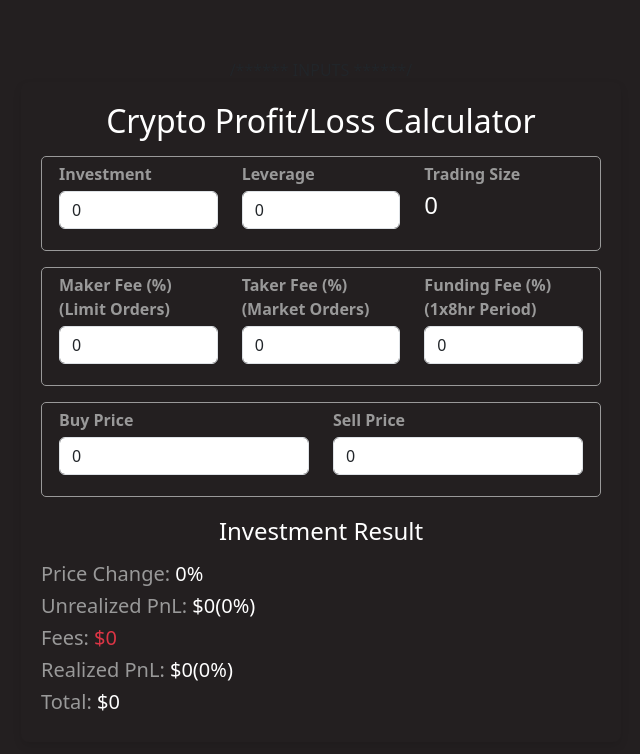
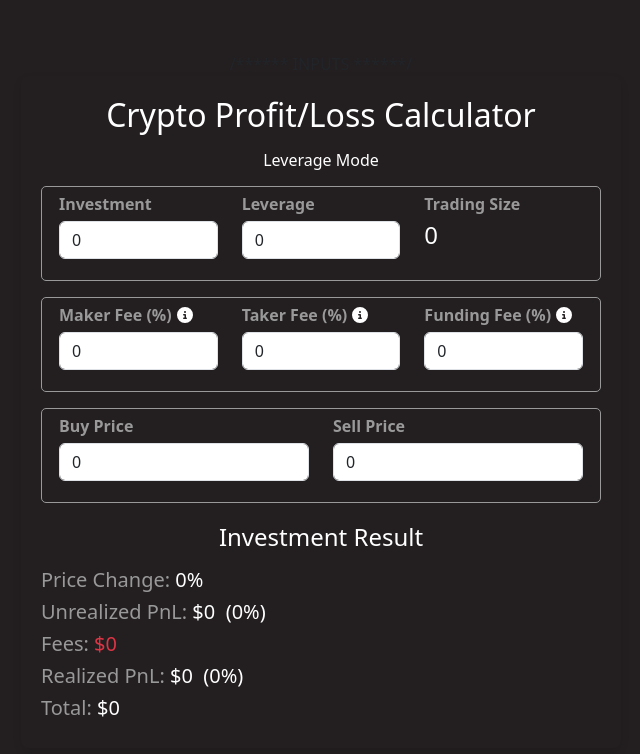
Before and after one commit to nsay/crypto-stocks-calculator, a React (Vite) app: page / in a window 1280 px wide. Shown: the top 754 px of the page, without its empty margins (319-959 px from the left). Built offline with nearby package versions, Linux system fonts and the light colour scheme.

Commit message:
added tooltip and icons

```diff
--- a/package.json
+++ b/package.json
@@ -10,6 +10,11 @@
     "preview": "vite preview"
   },
   "dependencies": {
+    "@fortawesome/fontawesome-svg-core": "^6.7.2",
+    "@fortawesome/free-brands-svg-icons": "^6.7.2",
+    "@fortawesome/free-regular-svg-icons": "^6.7.2",
+    "@fortawesome/free-solid-svg-icons": "^6.7.2",
+    "@fortawesome/react-fontawesome": "^0.2.2",
     "bootstrap": "^5.3.3",
     "react": "^18.3.1",
     "react-bootstrap": "^2.10.8",
--- a/src/App.css
+++ b/src/App.css
@@ -20,6 +20,15 @@
   border: 1px solid #999;
   border-radius: 5px;
   padding: 5px;
+}
+
+.input-section svg {
+  color: white;
+  margin-left: 5px;
+}
+
+.input-section svg:hover {
+  color: #1bffcc;
 }
 
 .title {
--- a/src/App.tsx
+++ b/src/App.tsx
@@ -1,7 +1,7 @@
 import React, { useState, useEffect } from "react";
-import Container from 'react-bootstrap/Container';
-import Row from 'react-bootstrap/Row';
-import Col from 'react-bootstrap/Col';
+import { Container, Row, Col, Tooltip, OverlayTrigger } from 'react-bootstrap';
+import { FontAwesomeIcon } from '@fortawesome/react-fontawesome'
+import { faCircleInfo } from '@fortawesome/free-solid-svg-icons'
 import './App.css';
 import 'bootstrap/dist/css/bootstrap.min.css';
 
@@ -93,11 +93,11 @@ const App: React.FC = () => {
       /****** INPUTS ******/
       <div className="form-container">
         <h2 className="mb-3 title primary-color">Crypto Profit/Loss Calculator</h2>
-
+        <h6 className="mb-3 title primary-color">Leverage Mode</h6>
         <Container className="mb-3">
           <Row>
             <Col>
-            <div className="mb-3">
+            <div className="mb-3 input-section">
               <label>Investment</label>
                 <input
                   type="number"
@@ -108,7 +108,7 @@ const App: React.FC = () => {
             </div>
             </Col>
             <Col>
-            <div className="mb-3">
+            <div className="mb-3 input-section">
               <label>Leverage</label>
                 <input
                   type="number"
@@ -130,8 +130,13 @@ const App: React.FC = () => {
         <Container className="mb-3">
           <Row>
             <Col>
-              <div className="mb-3">
-                <label>Maker Fee (%) <br /> (Limit Orders)</label>
+              <div className="mb-3 input-section">
+              <label>Maker Fee (%)</label>
+                <OverlayTrigger
+                  placement="top"
+                  overlay={<Tooltip id="tooltip-buy-price">Limit Orders</Tooltip>}>
+                    <FontAwesomeIcon icon={faCircleInfo} />
+                </OverlayTrigger>
                 <input
                   type="number"
                   value={makerFee}
@@ -143,8 +148,13 @@ const App: React.FC = () => {
               </div>
             </Col>
             <Col>
-            <div className="mb-3">
-              <label>Taker Fee (%) <br /> (Market Orders)</label>
+            <div className="mb-3 input-section">
+            <label>Taker Fee (%)</label>
+              <OverlayTrigger
+                  placement="top"
+                  overlay={<Tooltip id="tooltip-buy-price">Market Orders</Tooltip>}>
+                  <FontAwesomeIcon icon={faCircleInfo} />
+              </OverlayTrigger>
               <input
                 type="number"
                 value={takerFee}
@@ -156,8 +166,13 @@ const App: React.FC = () => {
             </div>
             </Col>
             <Col>
-            <div className="mb-3">
-              <label>Funding Fee (%) <br /> (1x8hr Period)</label>
+            <div className="mb-3 input-section">
+            <label>Funding Fee (%)</label>
+              <OverlayTrigger
+                  placement="top"
+                  overlay={<Tooltip id="tooltip-buy-price">Fee occurs every 8 hours.</Tooltip>}>
+                  <FontAwesomeIcon icon={faCircleInfo} />
+              </OverlayTrigger>
               <input
                 type="number"
                 value={fundingFee}
@@ -173,7 +188,7 @@ const App: React.FC = () => {
         <Container className="mb-3">
           <Row>
             <Col>
-            <div className="mb-3">
+            <div className="mb-3 input-section">
               <label>Buy Price</label>
               <input
                 type="number"
@@ -184,7 +199,7 @@ const App: React.FC = () => {
             </div>
             </Col>
             <Col>
-            <div className="mb-3">
+            <div className="mb-3 input-section">
               <label>Sell Price</label>
               <input
                 type="number"
@@ -210,7 +225,7 @@ const App: React.FC = () => {
           <h5>
             <span className="secondary-color">Unrealized PnL: </span>
             <span className={unrealizedPnl < 0 ? "text-danger" : unrealizedPnl > 0 ? "text-success" : ""}>
-              ${!isNaN(unrealizedPnl) && unrealizedPnl !== null ? unrealizedPnl : 0}
+              ${!isNaN(unrealizedPnl) && unrealizedPnl !== null ? unrealizedPnl : 0}&nbsp;
               ({!isNaN(unrealizedPriceChange) && unrealizedPriceChange !== null ? unrealizedPriceChange : 0}%)
             </span>
           </h5>
@@ -221,7 +236,7 @@ const App: React.FC = () => {
           <h5>
             <span className="secondary-color">Realized PnL: </span>
             <span className={realizedPnl < 0 ? "text-danger" : realizedPnl > 0 ? "text-success" : ""}>
-              ${!isNaN(realizedPnl) && realizedPnl !== null ? realizedPnl : 0}
+              ${!isNaN(realizedPnl) && realizedPnl !== null ? realizedPnl : 0}&nbsp;
               ({!isNaN(realizedPriceChange) && realizedPriceChange !== null ? realizedPriceChange : 0}%)
             </span>
           </h5>
```
Also changed, not shown: 1 other file (tests, documents, lock files or other folders).
